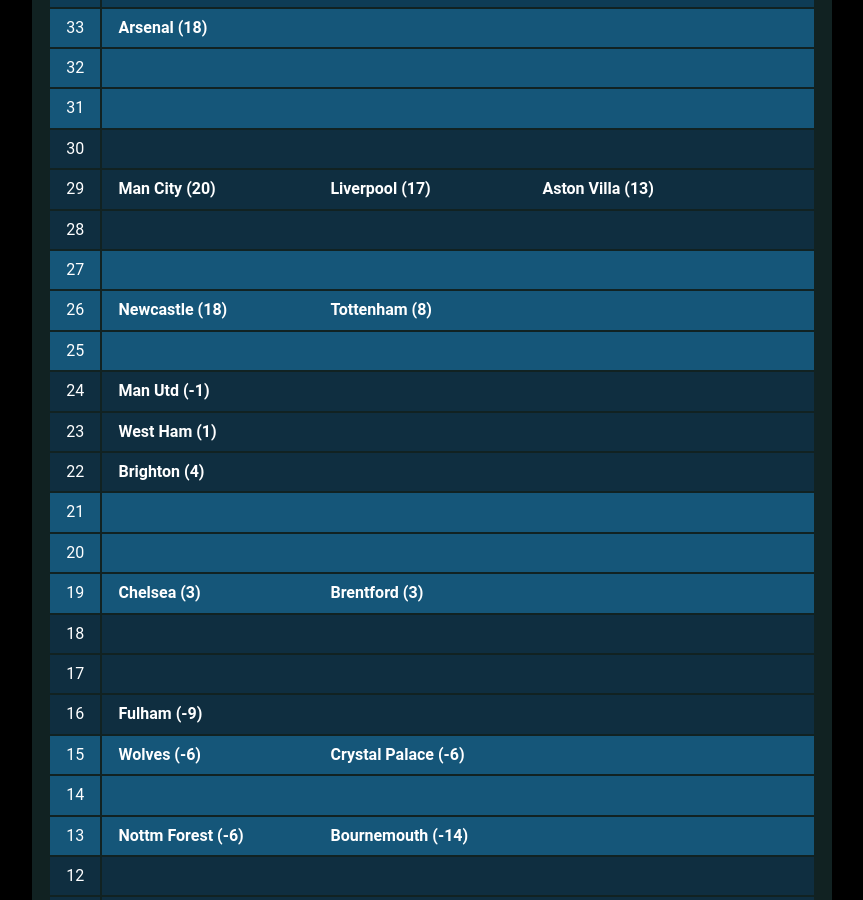
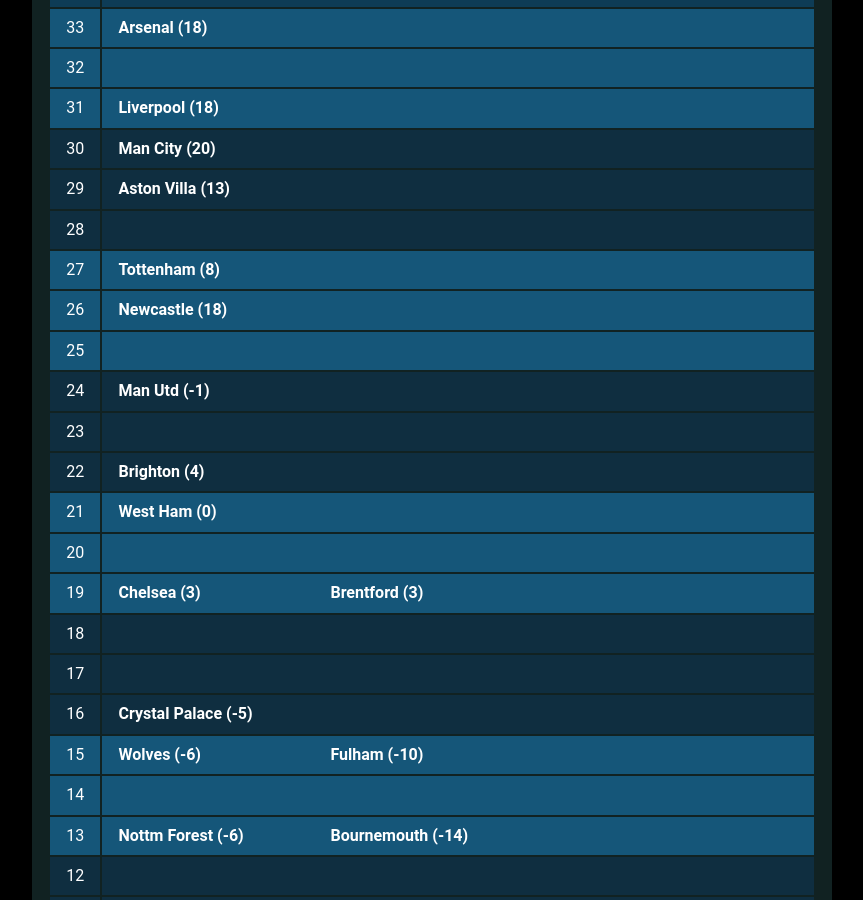
Before and after one commit to muru/muru.github.io, a Jekyll site: the page built from resources.md, in a window 1280 px wide and 900 px high, scrolled down 1477 px. Shown: the whole window, without its empty margins (208-1071 px from the left). Built offline with Jekyll 4.4.1, drawn with Linux system fonts in a browser that asks for light colours; some web fonts are replaced; some of the changed text lies outside the part shown.

Commit message:
updated cann-table: Tue  5 Dec 10:05:11 JST 2023

```diff
--- a/cann-table.html
+++ b/cann-table.html
@@ -14,18 +14,18 @@
 	<tr class="cann-row-1">
 		<td class="cann-point"> 31 </td>
 		<td class="cann-clubs">
+			<span class="club-name"> Liverpool (18) </span>
 		</td>
  	</tr>
 	<tr class="cann-row-2">
 		<td class="cann-point"> 30 </td>
 		<td class="cann-clubs">
+			<span class="club-name"> Man City (20) </span>
 		</td>
  	</tr>
 	<tr class="cann-row-2">
 		<td class="cann-point"> 29 </td>
 		<td class="cann-clubs">
-			<span class="club-name"> Man City (20) </span>
-			<span class="club-name"> Liverpool (17) </span>
 			<span class="club-name"> Aston Villa (13) </span>
 		</td>
  	</tr>
@@ -37,13 +37,13 @@
 	<tr class="cann-row-1">
 		<td class="cann-point"> 27 </td>
 		<td class="cann-clubs">
+			<span class="club-name"> Tottenham (8) </span>
 		</td>
  	</tr>
 	<tr class="cann-row-1">
 		<td class="cann-point"> 26 </td>
 		<td class="cann-clubs">
 			<span class="club-name"> Newcastle (18) </span>
-			<span class="club-name"> Tottenham (8) </span>
 		</td>
  	</tr>
 	<tr class="cann-row-1">
@@ -60,7 +60,6 @@
 	<tr class="cann-row-2">
 		<td class="cann-point"> 23 </td>
 		<td class="cann-clubs">
-			<span class="club-name"> West Ham (1) </span>
 		</td>
  	</tr>
 	<tr class="cann-row-2">
@@ -72,6 +71,7 @@
 	<tr class="cann-row-1">
 		<td class="cann-point"> 21 </td>
 		<td class="cann-clubs">
+			<span class="club-name"> West Ham (0) </span>
 		</td>
  	</tr>
 	<tr class="cann-row-1">
@@ -99,14 +99,14 @@
 	<tr class="cann-row-2">
 		<td class="cann-point"> 16 </td>
 		<td class="cann-clubs">
-			<span class="club-name"> Fulham (-9) </span>
+			<span class="club-name"> Crystal Palace (-5) </span>
 		</td>
  	</tr>
 	<tr class="cann-row-1">
 		<td class="cann-point"> 15 </td>
 		<td class="cann-clubs">
 			<span class="club-name"> Wolves (-6) </span>
-			<span class="club-name"> Crystal Palace (-6) </span>
+			<span class="club-name"> Fulham (-10) </span>
 		</td>
  	</tr>
 	<tr class="cann-row-1">
@@ -166,4 +166,4 @@
 		</td>
  	</tr>
 </table>
-<span id="cann-gen-note"> Generated on  Monday, 04 December 2023 at 00:03 JST. </span>
+<span id="cann-gen-note"> Generated on  Tuesday, 05 December 2023 at 10:05 JST. </span>
```
